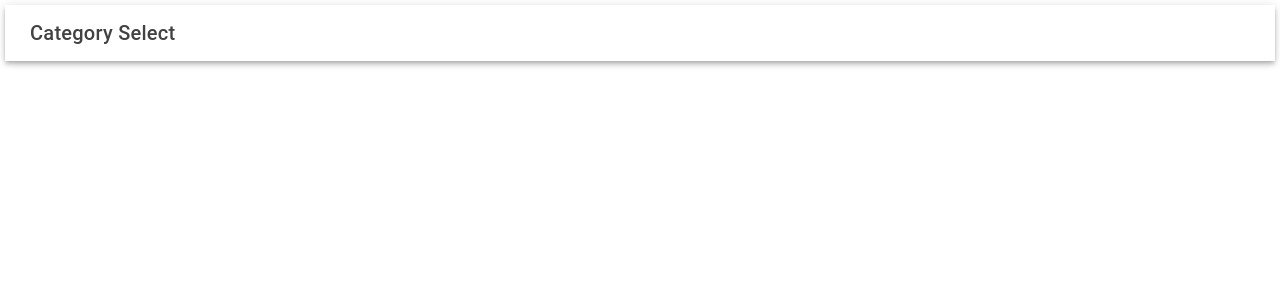
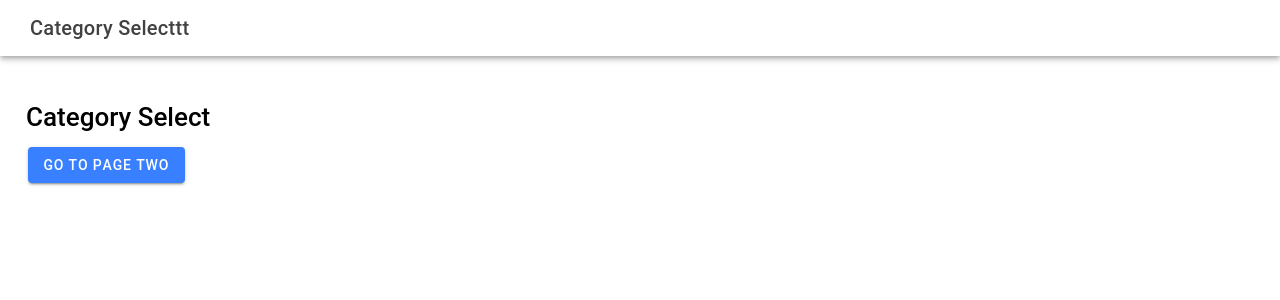
Before and after one commit to zbigan/welltreat, a React app: page /categories in a window 1280 px wide. Shown: the top 300 px of the page. Built offline with nearby package versions, Linux system fonts and the light colour scheme.

Commit message:
HMR setup

```diff
--- a/package.json
+++ b/package.json
@@ -22,6 +22,7 @@
   },
   "devDependencies": {
     "@ionic/react-test-utils": "0.4.0",
+    "@pmmmwh/react-refresh-webpack-plugin": "0.5.10",
     "@testing-library/react": "14.0.0",
     "@types/jest": "29.5.0",
     "@types/react": "18.0.28",
@@ -29,12 +30,14 @@
     "@types/react-router-dom": "5.3.3",
     "autoprefixer": "10.4.14",
     "css-loader": "6.7.3",
+    "fork-ts-checker-webpack-plugin": "8.0.0",
     "html-webpack-plugin": "5.5.0",
     "jest": "29.5.0",
     "jest-environment-jsdom": "29.5.0",
     "mini-css-extract-plugin": "2.7.2",
     "postcss": "8.4.21",
     "postcss-loader": "7.2.4",
+    "react-refresh-typescript": "2.0.8",
     "tailwindcss": "3.3.1",
     "ts-jest": "29.1.0",
     "ts-loader": "9.4.2",
--- a/src/App.tsx
+++ b/src/App.tsx
@@ -6,9 +6,12 @@ import CategorySelect from './pages/CategorySelect';
 import SaloonsList from './pages/SaloonsList';
 import LoginPage from './pages/LoginPage';
 import SaloonDetails from './pages/SaloonDetails';
+import { setupIonicReact } from '@ionic/react'
 
 /* Core CSS required for Ionic components to work properly */
 import '@ionic/react/css/core.css';
+
+setupIonicReact()
 
 const isAuthored = true
 
@@ -17,7 +20,7 @@ const App: React.FC = () => {
     <IonApp>
       <IonReactRouter>
         <IonRouterOutlet>
-           <Route exact path="/categories" render={() => isAuthored ? <CategorySelect /> : <LoginPage />}/>
+          <Route exact path="/categories" component={CategorySelect}/>
           <Route exact path="/saloons" render={(props) => <SaloonsList {...props} />} />
           <Route exact path="/saloonDetails" render={(props) => <SaloonDetails {...props} />} />
           <Route exact path="/" render={() => <Redirect to="/categories" />} />
--- a/src/index.tsx
+++ b/src/index.tsx
@@ -19,10 +19,7 @@ import '@ionic/react/css/text-transformation.css'
 import '@ionic/react/css/flex-utils.css'
 import '@ionic/react/css/display.css'
 
-import { setupIonicReact } from '@ionic/react'
-
-setupIonicReact()
 
 const container = document.getElementById('app-root')!
 const root = createRoot(container)
-root.render(<App />)
+root.render(<React.StrictMode><App /></React.StrictMode>)
--- a/src/pages/CategorySelect/index.tsx
+++ b/src/pages/CategorySelect/index.tsx
@@ -1,24 +1,32 @@
 import React from "react"
-import { IonButton, IonCol, IonContent, IonGrid, IonHeader, IonRow, IonTitle, IonToolbar } from "@ionic/react"
+import { IonButton, IonCol, IonContent, IonGrid, IonHeader, IonPage, IonRow, IonTitle, IonToolbar } from "@ionic/react"
 import { RouteComponentProps } from "react-router-dom"
 
 const CategorySelect: React.FC<Partial<RouteComponentProps>> = () => {
   return (
-    <IonGrid>
+    <IonPage>
         <IonHeader>
           <IonToolbar>
+            <IonGrid>
               <IonRow>
                 <IonCol>
-              <IonTitle>Category Select</IonTitle>
+                  <IonTitle>Category Selecttt</IonTitle>
                 </IonCol>
               </IonRow>
+            </IonGrid>
           </IonToolbar>
         </IonHeader>
         <IonContent class="ion-padding">
-        <h1>Category Select h1</h1>
+          <IonGrid>
+            <IonRow>
+              <IonCol>
+                <h1>Category Select</h1>
                 <IonButton routerLink="/saloons" routerDirection="forward">Go to Page Two</IonButton>
+              </IonCol>
+            </IonRow>
+          </IonGrid>
         </IonContent>
-    </IonGrid>
+    </IonPage>
   )
 }
 
--- a/tsconfig.json
+++ b/tsconfig.json
@@ -25,7 +25,7 @@
     // "moduleDetection": "auto",                        /* Control what method is used to detect module-format JS files. */
 
     /* Modules */
-    "module": "CommonJS",                                /* Specify what module code is generated. */
+    // "module": "CommonJS",                                /* Specify what module code is generated. */
     // "rootDir": "./",                                  /* Specify the root folder within your source files. */
     "moduleResolution": "node",                       /* Specify how TypeScript looks up a file from a given module specifier. */
     // "baseUrl": "./",                                  /* Specify the base directory to resolve non-relative module names. */
--- a/webpack.config.cjs
+++ b/webpack.config.cjs
@@ -1,18 +1,29 @@
 const path = require('path');
 const HtmlWebpackPlugin = require('html-webpack-plugin');
 const MiniCssExtractPlugin = require('mini-css-extract-plugin');
+const ReactRefreshWebpackPlugin = require('@pmmmwh/react-refresh-webpack-plugin');
+const ReactRefreshTypeScript = require('react-refresh-typescript');
+const ForkTsCheckerWebpackPlugin = require('fork-ts-checker-webpack-plugin');
 
 const prod = process.env.NODE_ENV === 'production';
 
 module.exports = {
   mode: prod ? 'production' : 'development',
-  entry: './src/index.tsx',
+  entry: {app: './src/index.tsx'},
   devtool: prod ? undefined : 'inline-source-map',
   module: {
     rules: [
       {
         test: /\.tsx?$/,
-        use: 'ts-loader',
+        use: {
+          loader: 'ts-loader',
+          options: {
+            getCustomTransformers: () => ({
+              before: [!prod && ReactRefreshTypeScript()].filter(Boolean),
+            }),
+            transpileOnly: !prod,
+          },
+        },
         exclude: /node_modules/,
         resolve: {
           extensions: ['.ts', '.tsx', '.js', '.json'],
@@ -36,8 +47,11 @@ module.exports = {
       template: 'src/index.html',
     }),
     new MiniCssExtractPlugin(),
-  ],
-  devServer: {
-    open: true
-  }
+    !prod && new ForkTsCheckerWebpackPlugin(),
+    !prod && new ReactRefreshWebpackPlugin()
+  ].filter(Boolean),
+  // devServer: {
+  //   open: true,
+  //   hot: true
+  // }
 };
```
Also changed, not shown: 1 other file (tests, documents, lock files or other folders). Lines whose indentation alone changed are shown as unchanged.
